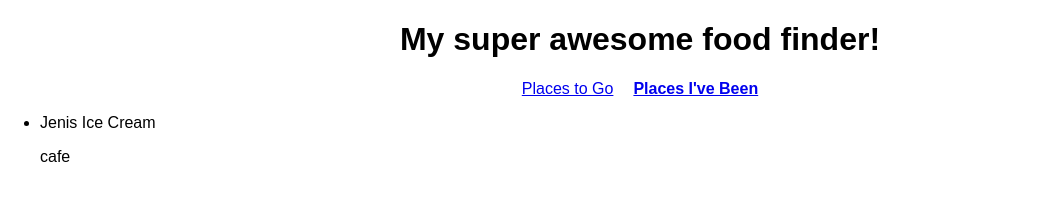
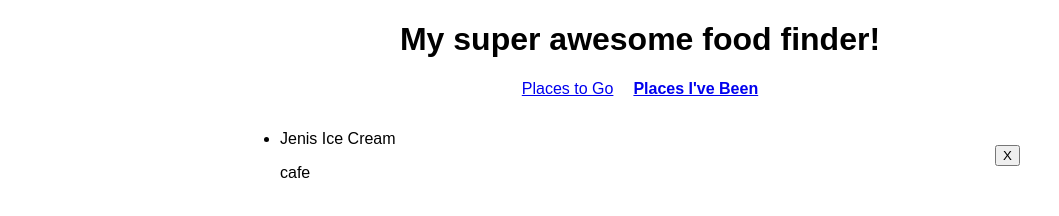
Before and after one commit to Wanwanorange/FoodFinder, a React app: page /completed in a window 1280 px wide. Shown: the whole page, without its empty margins (0-1059 px from the left). Built offline with nearby package versions, Linux system fonts and the light colour scheme.

Commit message:
Stylise place and add remove button functionality

```diff
--- a/src/components/AddPlace.js
+++ b/src/components/AddPlace.js
@@ -1,6 +1,6 @@
 import React, {Component} from 'react';
 
-export default class AddPlace extends Component {
+class AddPlace extends Component {
     state = {
         error: undefined
     };
@@ -37,3 +37,5 @@ export default class AddPlace extends Component {
         );
     }
 };
+
+export default AddPlace;
--- a/src/components/Place.js
+++ b/src/components/Place.js
@@ -1,13 +1,17 @@
-import React, { Component } from 'react';
+import React, {Component} from 'react';
+import '../styles/Place.css';
 
 class Place extends Component {
 
     render() {
         return (
-            <li>
-                <p>{this.props.name}</p>
-                <p>{this.props.type}</p>
-            </li>
+            <div className="place">
+                <li>
+                    <p>{this.props.name}</p>
+                    <p>{this.props.type}</p>
+                </li>
+                <button onClick={(e) => {this.props.removePlace(this.props.name)}}>X</button>
+            </div>
         );
     }
 }
--- a/src/components/PlacesToGo.js
+++ b/src/components/PlacesToGo.js
@@ -9,7 +9,7 @@ class PlacesToGo extends Component {
     };
 
     handleAddPlace = (name, type = 'fast food') => {
-        const newPlace = <Place name={name} type={type} key={name}/>;
+        const newPlace = <Place name={name} type={type} key={name} removePlace={this.removePlace}/>;
         this.setState({places: [...this.state.places, newPlace]}, (() => {}));
     }
 
@@ -23,6 +23,10 @@ class PlacesToGo extends Component {
         this.handleAddPlace(name, input.type.value);
     }
 
+    removePlace = (placeToRemove) => {
+        this.setState({ places: this.state.places.filter((place) => ( placeToRemove !== place.key )) }, () => {});
+    }
+
     render() {
         return (
             <div className="PlacesToGo">
@@ -31,7 +35,6 @@ class PlacesToGo extends Component {
                 <ul>
                     {this.state.places}
                 </ul>
-
             </div>
         );
     }
--- /dev/null
+++ b/src/styles/Place.css
@@ -0,0 +1,10 @@
+.place {
+    display: flex;
+    justify-content: space-between;
+    align-items: center;
+    padding-right: 20px;
+}
+
+.place button {
+    height: 100%;
+}
--- a/src/styles/index.css
+++ b/src/styles/index.css
@@ -1,5 +1,6 @@
 body {
-  margin: 0;
+  margin: auto;
   padding: 0;
   font-family: sans-serif;
+  max-width: 800px;
 }
```
